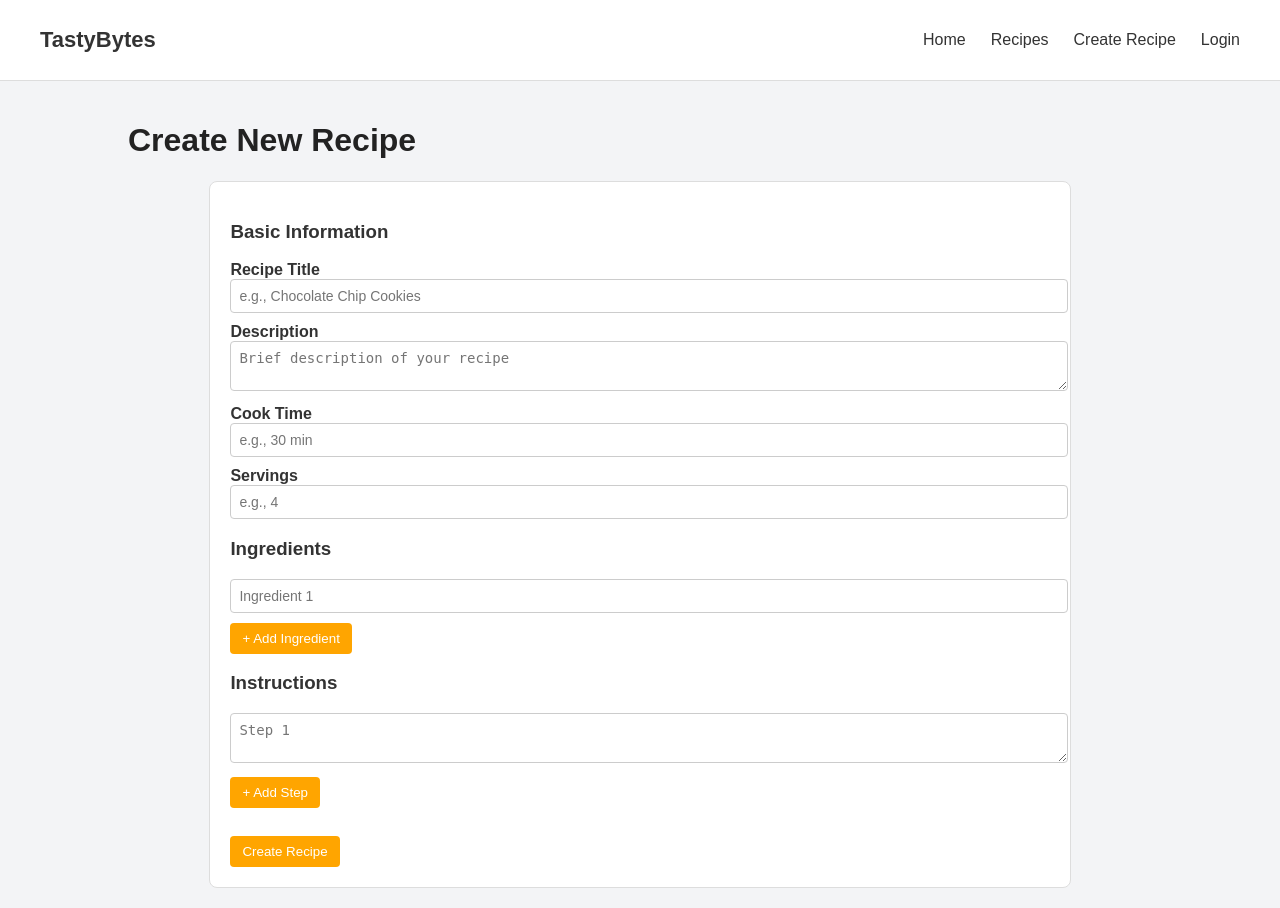
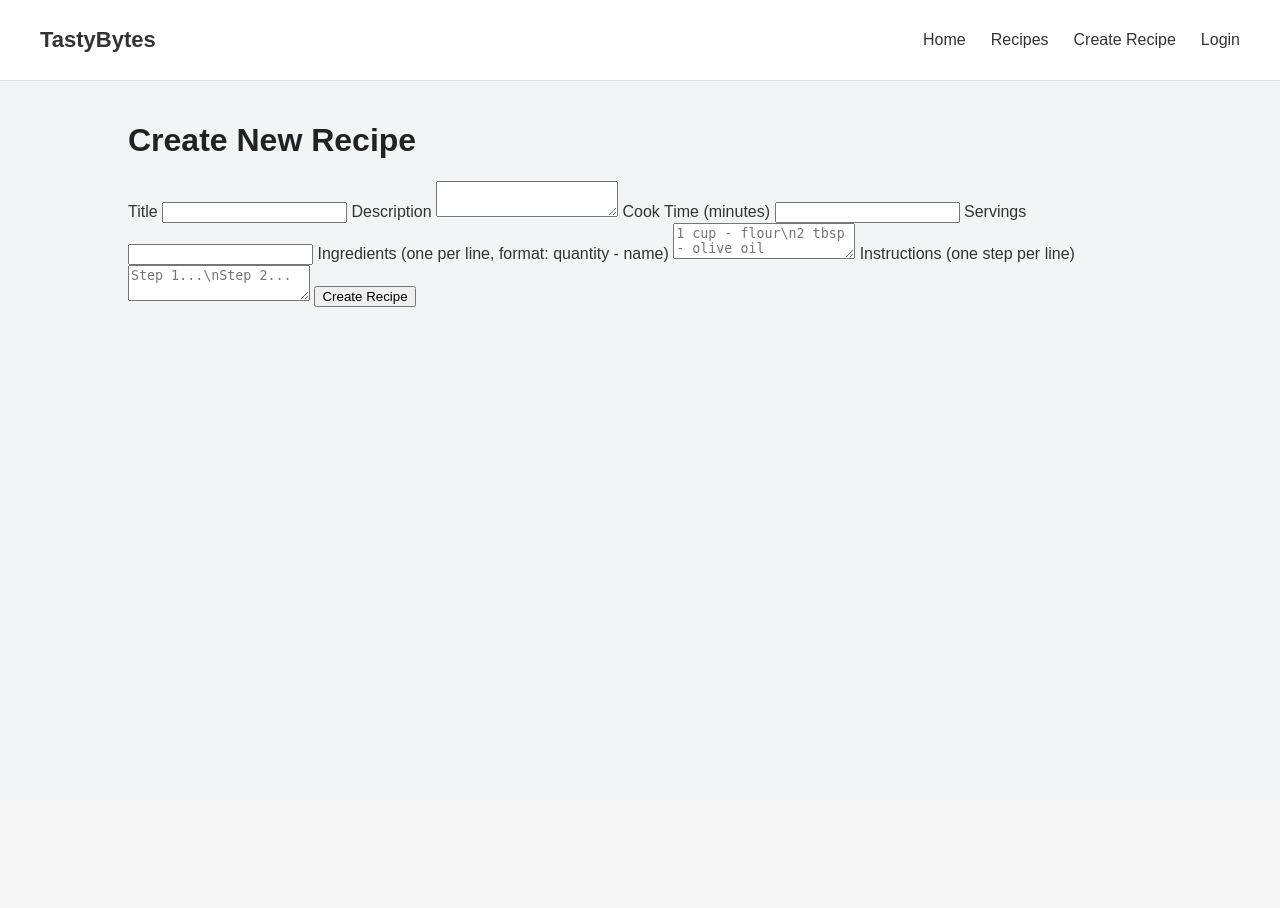
Before and after one commit to Pear312/TastyBytes, a Flask app: page /create in a window 1280 px wide. After the commit the page ends 307 px from the top, so only its background shows below. Run offline with Flask 3, Linux system fonts and the light colour scheme.

Commit message:
fixed recipes

```diff
--- a/templates/createRecipe.html
+++ b/templates/createRecipe.html
@@ -3,66 +3,27 @@
 
 <h1>Create New Recipe</h1>
 
-<form action="/create" method="POST" class="create-form">
+<form action="/create" method="POST" class="form">
 
-    <h3>Basic Information</h3>
+    <label>Title</label>
+    <input type="text" name="title" required>
 
-    <div class="form-row">
-        <label>Recipe Title</label>
-        <input type="text" name="title" placeholder="e.g., Chocolate Chip Cookies">
-    </div>
+    <label>Description</label>
+    <textarea name="description"></textarea>
 
-    <div class="form-row">
-        <label>Description</label>
-        <textarea name="description" placeholder="Brief description of your recipe"></textarea>
-    </div>
+    <label>Cook Time (minutes)</label>
+    <input type="number" name="cook_time">
 
-    <div class="form-2col">
-        <div>
-            <label>Cook Time</label>
-            <input type="text" name="time" placeholder="e.g., 30 min">
-        </div>
+    <label>Servings</label>
+    <input type="number" name="servings">
 
-        <div>
-            <label>Servings</label>
-            <input type="number" name="servings" placeholder="e.g., 4">
-        </div>
-    </div>
+    <label>Ingredients (one per line, format: quantity - name)</label>
+    <textarea name="ingredients" placeholder="1 cup - flour\n2 tbsp - olive oil"></textarea>
 
-    <h3>Ingredients</h3>
-    <div id="ingredient-list" class="form-row">
-        <input type="text" name="ingredients" placeholder="Ingredient 1">
-    </div>
-    <button type="button" onclick="addIngredient()">+ Add Ingredient</button>
+    <label>Instructions (one step per line)</label>
+    <textarea name="instructions" placeholder="Step 1...\nStep 2..."></textarea>
 
-    <h3>Instructions</h3>
-    <div id="instruction-list" class="form-row">
-        <textarea name="instructions" placeholder="Step 1"></textarea>
-    </div>
-    <button type="button" onclick="addInstruction()">+ Add Step</button>
-
-    <br><br>
-    <button type="submit" class="btn">Create Recipe</button>
-
+    <button class="btn">Create Recipe</button>
 </form>
 
-<script>
-function addIngredient() {
-    const list = document.getElementById("ingredient-list");
-    const input = document.createElement("input");
-    input.type = "text";
-    input.name = "ingredients";
-    input.placeholder = "New ingredient";
-    list.appendChild(input);
-}
-
-function addInstruction() {
-    const list = document.getElementById("instruction-list");
-    const textarea = document.createElement("textarea");
-    textarea.name = "instructions";
-    textarea.placeholder = "New step";
-    list.appendChild(textarea);
-}
-</script>
-
 {% endblock %}
```
Also changed, not shown: templates/recipe.html (+21 -71 lines).
